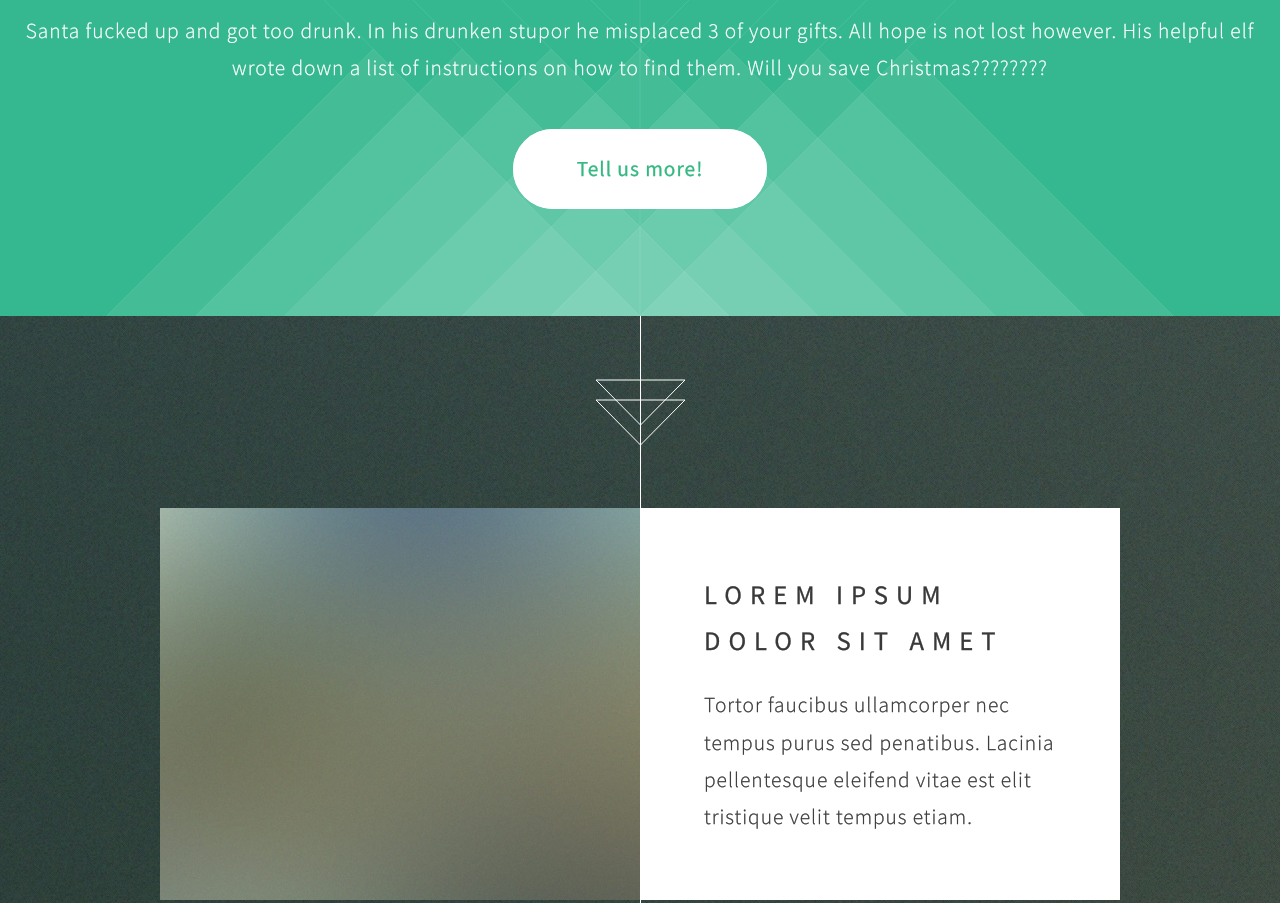
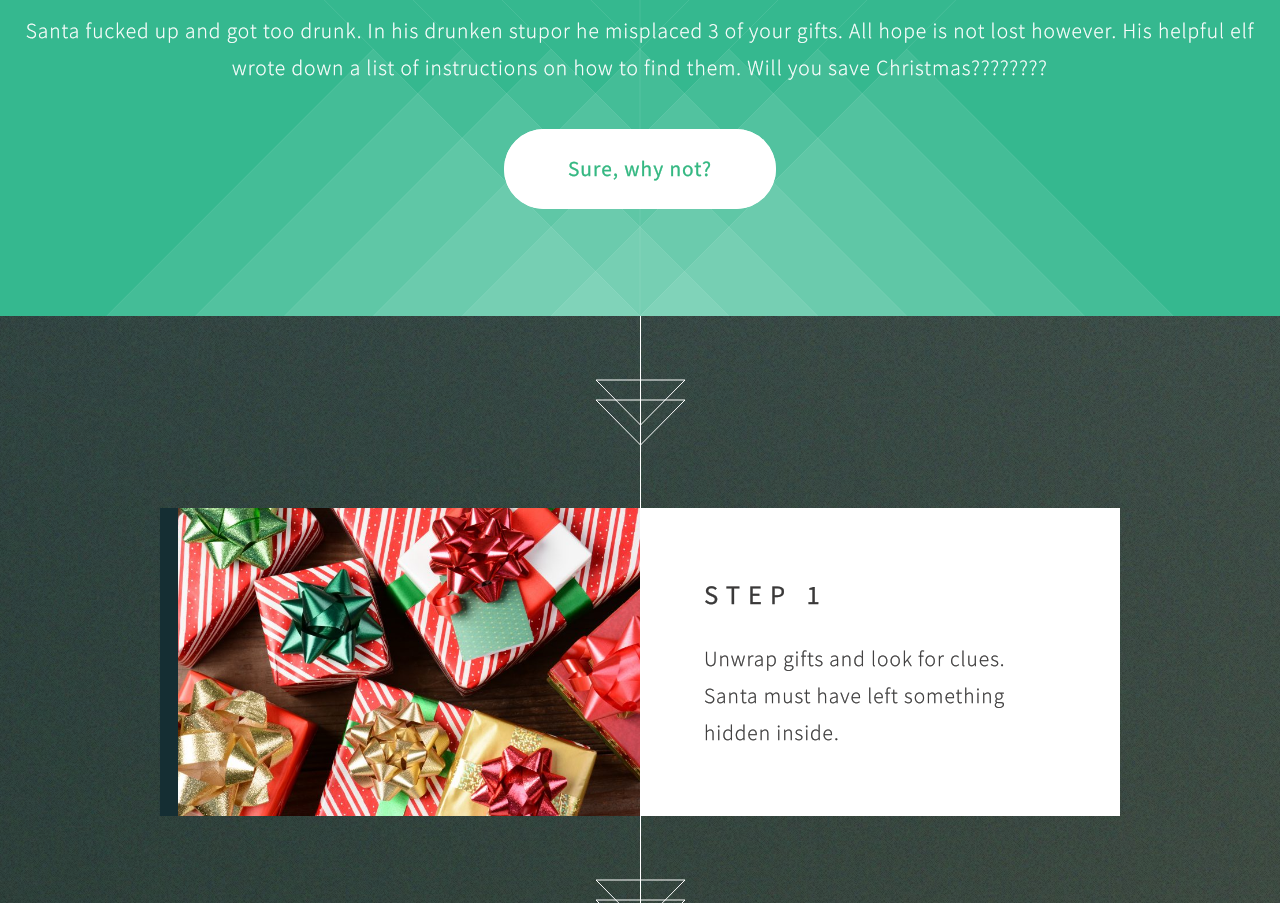
Before and after one commit to christmasmystery/christmasmystery.github.io, a plain HTML site: page index.html in a window 1280 px wide. Shown: the part 1060-1963 px from the top of the page. Drawn offline with Linux system fonts and the light colour scheme.

Commit message:
v0.31
minor changes

```diff
--- a/assets/css/main.css
+++ b/assets/css/main.css
@@ -1342,6 +1342,7 @@
 		line-height: 1.75em;
 		font-weight: 300;
 		letter-spacing: 1px;
+		margin: 5px auto;
 		color: #3a3939;
 		text-shadow: 0 0 0.5px rgba(58, 57, 57, 0.25);
 		-webkit-text-stroke: 0.25px;
--- a/index.html
+++ b/index.html
@@ -15,7 +15,7 @@
 					<p>2017</p>
 				</header>
 				<footer>
-					<a href="#banner" class="button style2 scrolly-middle">Learn the details</a>
+					<a href="#banner" class="button style2 scrolly-middle">Learn the Details, Solve the Mystery!</a>
 				</footer>
 			</section>
 
@@ -26,19 +26,18 @@
 				</header>
 				<p>Santa fucked up and got too drunk. In his drunken stupor he misplaced 3 of your gifts. All hope is not lost however. His helpful elf wrote down a list of instructions on how to find them. Will you save Christmas????????</p>
 				<footer>
-					<a href="#first" class="button style2 scrolly">Tell us more!</a>
+					<a href="#first" class="button style2 scrolly">Sure, why not?</a>
 				</footer>
 			</section>
 
 		<!-- Feature 1 -->
 			<article id="first" class="container box style1 right">
-				<a href="#" class="image fit"><img src="images/pic01.jpg" alt="" /></a>
+				<a href="#" class="image fit"><img src="images/gift.jpg" alt="" /></a>
 				<div class="inner">
 					<header>
-						<h2>Lorem ipsum<br />
-						dolor sit amet</h2>
+						<h2>Step 1</h2>
 					</header>
-					<p>Tortor faucibus ullamcorper nec tempus purus sed penatibus. Lacinia pellentesque eleifend vitae est elit tristique velit tempus etiam.</p>
+					<p>Unwrap gifts and look for clues. Santa must have left something hidden inside.</p>
 				</div>
 			</article>
 
```
Also changed, not shown: images/gift.jpg (added), images/pic01.jpg (deleted).
